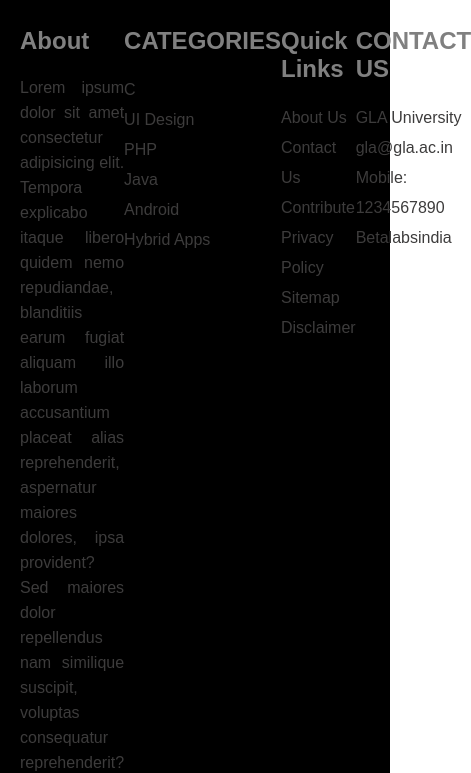
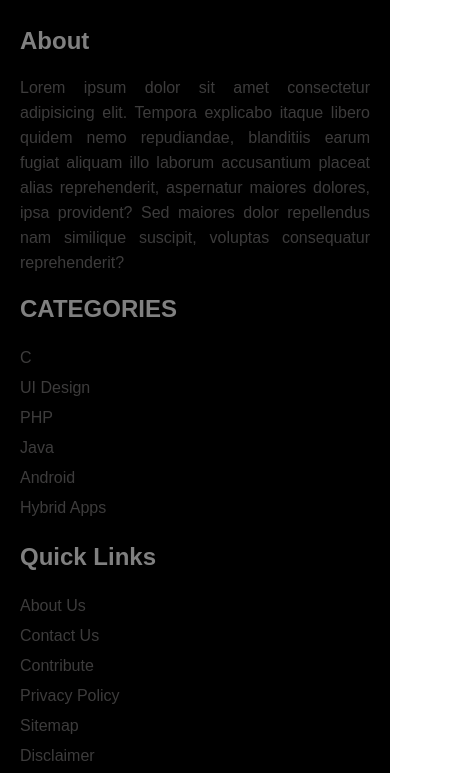
Before and after one commit to striver01/Practical-11, a plain HTML site: page index.html in a window 390 px wide. Shown: the part 98-871 px from the top of the page, 471 px wide, since content can reach past the window. Drawn offline with Linux system fonts and the light colour scheme.

Commit message:
final commit

```diff
--- a/index.css
+++ b/index.css
@@ -19,6 +19,7 @@ Footer1 {
   padding: 30px 20px;
   display: flex;
   justify-content: space-between;
+  flex-wrap: wrap;
 }
 .about {
   width: 40%;
@@ -86,3 +87,31 @@ Icons a i {
   color: white;
   font-size: 40px;
 }
+@media screen and (max-width: 800px) {
+  Footer1 {
+    justify-content: space-between;
+  }
+  .about {
+    width: 100%;
+  }
+  .categories {
+    width: 30%;
+  }
+  .links {
+    width: 30%;
+  }
+  .contact {
+    width: 30%;
+  }
+}
+@media screen and (max-width: 520px) {
+  .categories {
+    width: 100%;
+  }
+  .links {
+    width: 100%;
+  }
+  .contact {
+    width: 100%;
+  }
+}
```
